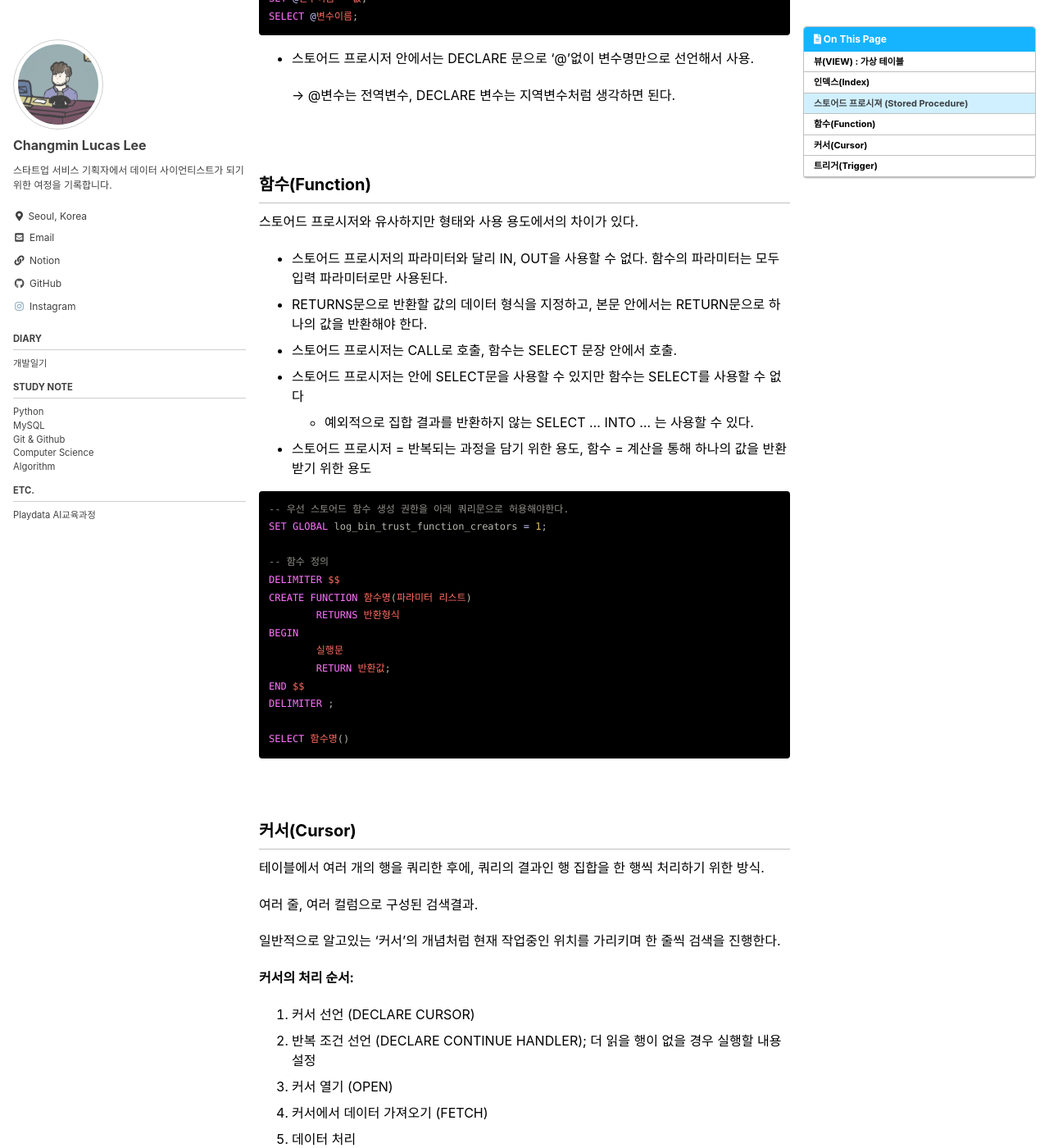
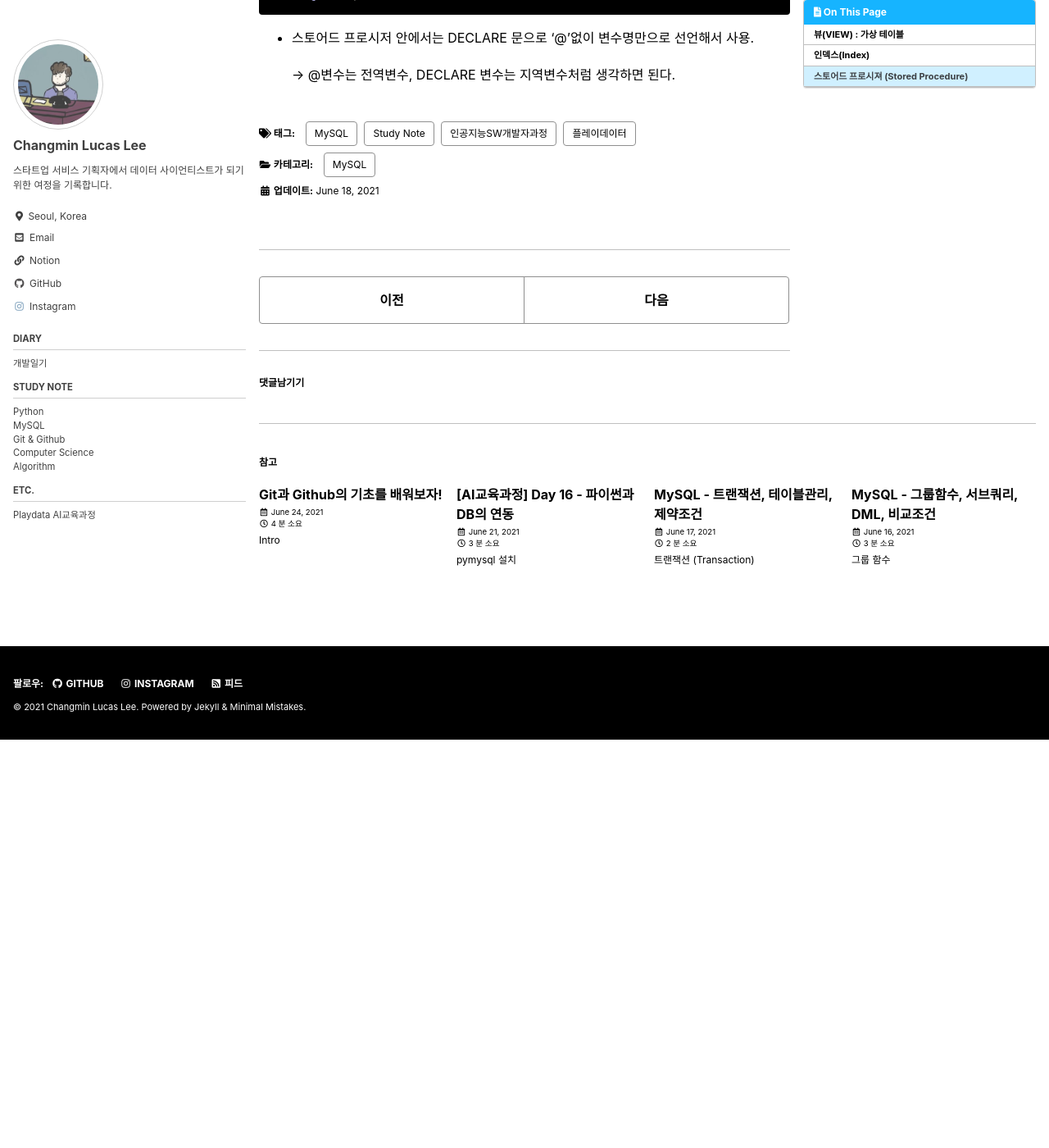
Before and after one commit to lucathree/lucathree.github.io, a Jekyll site: the page built from _posts/2021/2021-06-18-day15.md, in a window 1280 px wide and 1400 px high, scrolled down 2194 px. Shown: the whole window at 82% size. Built offline with Jekyll 4.4.1, drawn with Linux system fonts in a browser that asks for light colours; cached includes are drawn as plain includes; comment, search, counter and statistics services are not loaded; after the commit the page ends 3096 px from its top, so only the background shows below that; some of the changed text lies outside the part shown.

Commit message:
Update 2021-06-18-day15.md

````diff
--- a/_posts/2021/2021-06-18-day15.md
+++ b/_posts/2021/2021-06-18-day15.md
@@ -1,13 +1,14 @@
 ---
-title: "[AI교육과정] Day 15 - MySQL 뷰, 인덱스, 스토어드 프로시저, 함수, 커서, 트리거"
+title: "MySQL - 뷰, 인덱스, 스토어드 프로시저"
 layout: single
 author_profile: true
 read_time: true
 related: true
 categories:
+- MySQL
+tags:
 - Study Note
-tags:
-- 공부기록
+- 플레이데이터
 - 인공지능SW개발자과정
 - MySQL
 toc: true
@@ -96,99 +97,3 @@ SELECT @변수이름;
 - 스토어드 프로시저 안에서는 DECLARE 문으로 '@'없이 변수명만으로 선언해서 사용.
 
   → @변수는 전역변수, DECLARE 변수는 지역변수처럼 생각하면 된다.
-
-
-
-## 함수(Function)
-
-스토어드 프로시저와 유사하지만 형태와 사용 용도에서의 차이가 있다.
-
-- 스토어드 프로시저의 파라미터와 달리 IN, OUT을 사용할 수 없다. 함수의 파라미터는 모두 입력 파라미터로만 사용된다.
-- RETURNS문으로 반환할 값의 데이터 형식을 지정하고, 본문 안에서는 RETURN문으로 하나의 값을 반환해야 한다.
-- 스토어드 프로시저는 CALL로 호출, 함수는 SELECT 문장 안에서 호출.
-- 스토어드 프로시저는 안에 SELECT문을 사용할 수 있지만 함수는 SELECT를 사용할 수 없다
-  - 예외적으로 집합 결과를 반환하지 않는 SELECT ... INTO ... 는 사용할 수 있다.
-- 스토어드 프로시저 = 반복되는 과정을 담기 위한 용도, 함수 = 계산을 통해 하나의 값을 반환받기 위한 용도
-
-```sql
--- 우선 스토어드 함수 생성 권한을 아래 쿼리문으로 허용해야한다.
-SET GLOBAL log_bin_trust_function_creators = 1;
-
--- 함수 정의
-DELIMITER $$
-CREATE FUNCTION 함수명(파라미터 리스트)
-	RETURNS 반환형식
-BEGIN
-	실행문
-	RETURN 반환값;
-END $$
-DELIMITER ;
-
-SELECT 함수명()
-```
-
-
-
-## 커서(Cursor)
-
-테이블에서 여러 개의 행을 쿼리한 후에, 쿼리의 결과인 행 집합을 한 행씩 처리하기 위한 방식.
-
-여러 줄, 여러 컬럼으로 구성된 검색결과.
-
-일반적으로 알고있는 '커서'의 개념처럼 현재 작업중인 위치를 가리키며 한 줄씩 검색을 진행한다.
-
-**커서의 처리 순서:**
-
-1. 커서 선언 (DECLARE CURSOR)
-2. 반복 조건 선언 (DECLARE CONTINUE HANDLER); 더 읽을 행이 없을 경우 실행할 내용 설정
-3. 커서 열기 (OPEN)
-4. 커서에서 데이터 가져오기 (FETCH)
-5. 데이터 처리
-6. 커서 닫기 (CLOSE)
-
-```sql
-CREATE PROCEDURE 프로시저명()
-BEGIN
-		DECLARE 변수명 타입; -- 커서로 행을 읽어서 값을 대입시킬 변수 선언
-    DECLARE 마침변수명 BOOLEAN DEFAULT FALSE; -- 검색할 테이블 행의 끝 도달 여부확인용
-
-		DECLARE 커서명 CURSOR FOR SELECT 컬럼명 FROM 테이블명; -- 1.커서 선언
-
-		DECLARE CONTINUE HANDLER FOR NOT FOUND SET done = TRUE; -- 2.반복 조건 선언
-    # cursor에서 한 줄씩 fetch. 언제까지? not found(커서에 읽을 줄이 더 없다)까지.
-    # open => fetch(한줄씩출력):반복 => not found 도달 => close
-
-		OPEN 커서명;  -- 3.커서 열기
-
-		루프명: LOOP  -- 반복구간 지정
-				FETCH FROM 커서명 INTO 변수명; -- 4.커서에서 한 줄씩 읽어서 5.변수에 값 저장
-        IF 마침변수명
-						THEN LEAVE 루프명;  -- 더 이상 읽을 행이 없어 'NOT FOUND'가 되면 루프 종료
-        END IF;
-
-        SELECT 변수명;  -- 변수값 출력
-		END LOOP;
-    CLOSE 커서명; -- 6.커서 닫기
-END
-```
-
-
-
-## 트리거(Trigger)
-
-테이블에 부착되어 INSERT, UPDATE, DELETE 작업이 발생되면 실행되는 코드
-
-제약조건처럼 데이터의 무결성을 위한 기능으로 주로 활용된다.
-
-- 테이블이 수정되었을 때의 내용들을 기록
-- 테이블이 수정되기 전 입력될 데이터 값을 미리 확인
-
-```sql
-CREATE TRIGGER 트리거이름
-	{BEFORE|AFTER) {INSERT|UPDATE|DELETE} -- 작동 시기(전/후), 작동할 동작 선택
-	ON 테이블명
-	FOR EACH ROW
-BEGIN
-	실행문;
-END
-```
````
